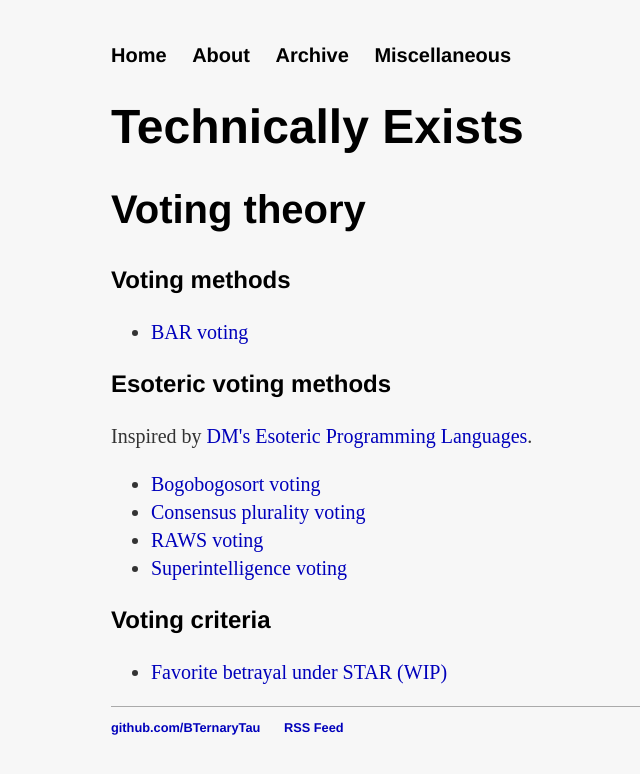
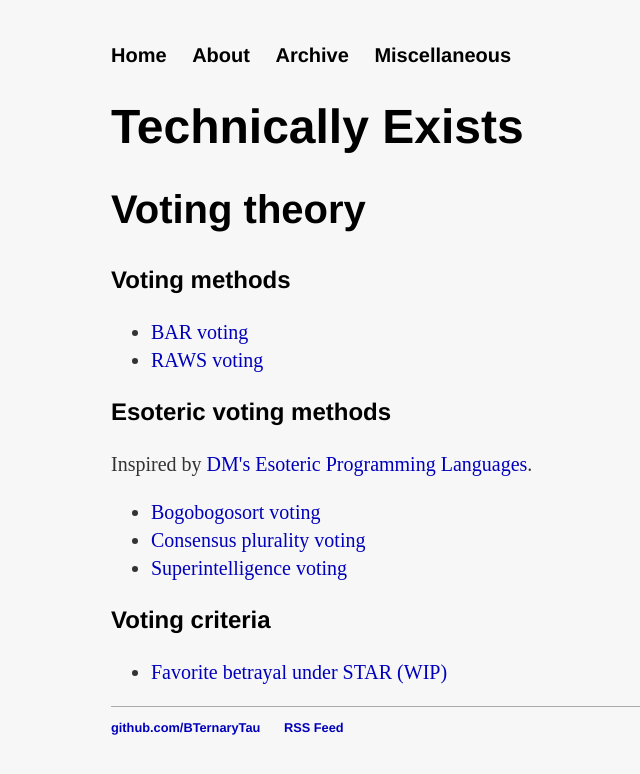
Before and after one commit to BTernaryTau/bternarytau.github.io, a Jekyll site: the page built from miscellaneous/voting-theory/index.html, in a window 1280 px wide. Shown: the top 774 px of the page, without its empty margins (129-769 px from the left). Built offline with Jekyll 4.4.1, drawn with Linux system fonts in a browser that asks for light colours; comment, search, counter and statistics services are not loaded; part of the change alters nothing that is shown.

```diff
--- a/miscellaneous/voting-theory/index.html
+++ b/miscellaneous/voting-theory/index.html
@@ -8,6 +8,7 @@ title: "Voting theory"
 
 <ul>
 	<li><a href="/miscellaneous/voting-theory/bar-voting">BAR voting</a></li>
+	<li><a href="/miscellaneous/voting-theory/raws-voting">RAWS voting</a></li>
 </ul>
 
 <h3>Esoteric voting methods</h3>
@@ -17,7 +18,6 @@ title: "Voting theory"
 <ul>
 	<li><a href="/miscellaneous/voting-theory/bogobogosort-voting">Bogobogosort voting</a></li>
 	<li><a href="/miscellaneous/voting-theory/consensus-plurality-voting">Consensus plurality voting</a></li>
-	<li><a href="/miscellaneous/voting-theory/raws-voting">RAWS voting</a></li>
 	<li><a href="/miscellaneous/voting-theory/superintelligence-voting">Superintelligence voting</a></li>
 </ul>
 
```
